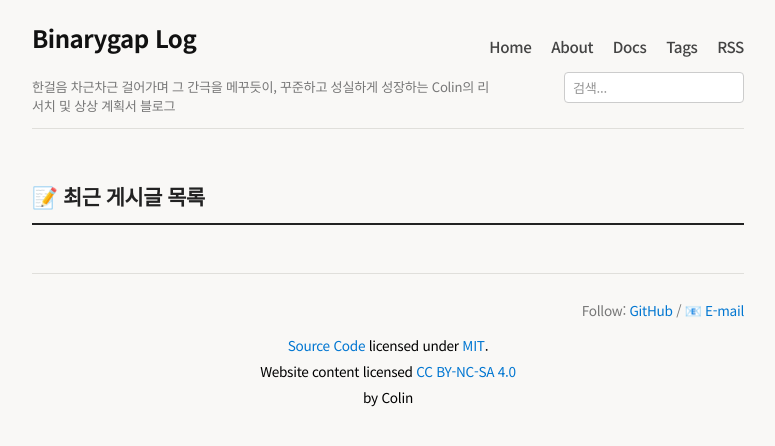
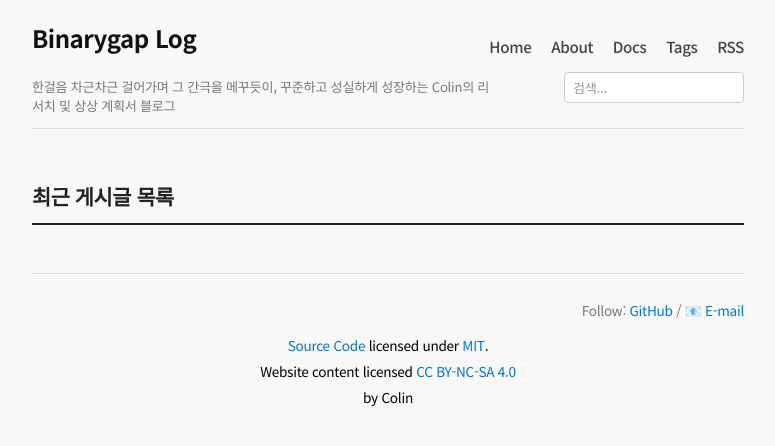
Before and after one commit to Sunggu/sunggu.github.com, a Jekyll site: the page built from index.html, in a window 1280 px wide. Shown: the top 446 px of the page, without its empty margins (252-1027 px from the left). Built offline with Jekyll 4.4.1, drawn with Linux system fonts in a browser that asks for light colours; the list of posts is cut into pages by our own code; comment, search, counter and statistics services are not loaded.

Commit message:
style: remove all emojis from layouts to align with pure text-based newspaper design

```diff
--- a/_includes/series.html
+++ b/_includes/series.html
@@ -24,7 +24,6 @@
 
     <div class="series-container">
       <div class="series-header">
-        <span class="series-emoji">✨</span>
         <span class="series-label">연재 시리즈 목록</span>
         <h3 class="series-title">「{{ page.series }}」</h3>
       </div>
--- a/_layouts/home.html
+++ b/_layouts/home.html
@@ -11,23 +11,15 @@ layout: default
 
     {% if series_names.size > 0 %}
         <div class="home-series-section">
-            <h2 class="section-title">📚 연재 소설 시리즈</h2>
+            <h2 class="section-title">연재 소설 시리즈</h2>
             <div class="series-cards-grid">
                 {% for s_name in series_names %}
                     {% assign s_posts = site.posts | where: "series", s_name | sort: "series_order" %}
                     {% assign first_post = s_posts | first %}
                     {% assign total_eps = s_posts | size %}
 
-                    {% assign s_emoji = "📖" %}
-                    {% if s_name == "김씨 이야기" %}{% assign s_emoji = "🪄" %}{% endif %}
-                    {% if s_name == "방구석 농장 경영" %}{% assign s_emoji = "🌱" %}{% endif %}
-                    {% if s_name == "마법사의 미궁 설정" %}{% assign s_emoji = "🌀" %}{% endif %}
-                    {% if s_name == "달기지의 셰르파 설정집" %}{% assign s_emoji = "🚀" %}{% endif %}
-                    {% if s_name == "바이킹 세계 최고의 드래곤" %}{% assign s_emoji = "🐉" %}{% endif %}
-
                     <div class="home-series-card">
                         <div class="card-header">
-                            <span class="card-emoji">{{ s_emoji }}</span>
                             <div class="card-meta">
                                 <span class="card-count">총 {{ total_eps }}화 연재 중</span>
                                 <h3 class="card-title">{{ s_name }}</h3>
@@ -54,7 +46,7 @@ layout: default
         </div>
     {% endif %}
 
-    <h2 class="recent-posts-title">📝 최근 게시글 목록</h2>
+    <h2 class="recent-posts-title">최근 게시글 목록</h2>
 
     {% if site.paginate %}
         {% assign posts = paginator.posts %}
```
